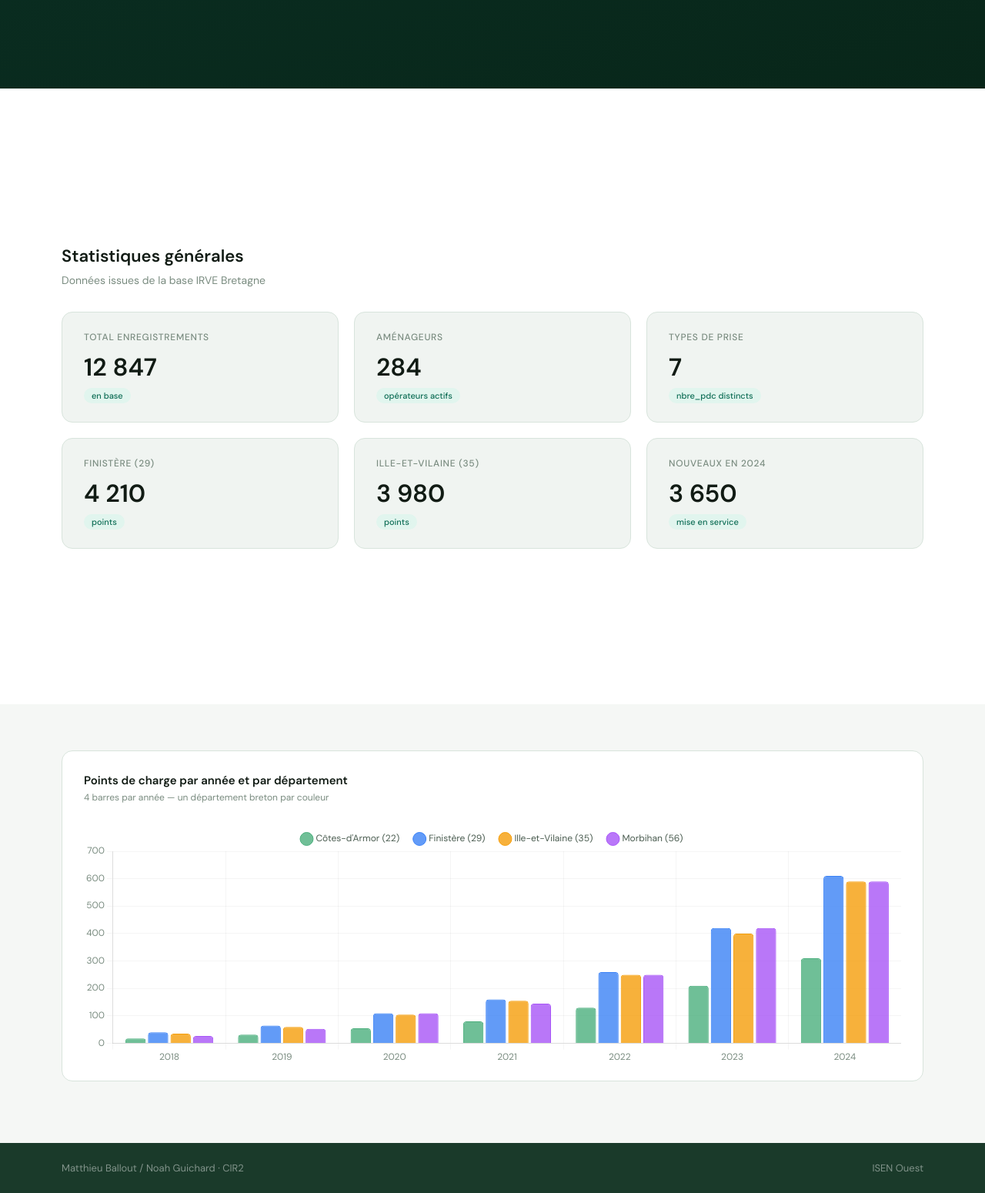
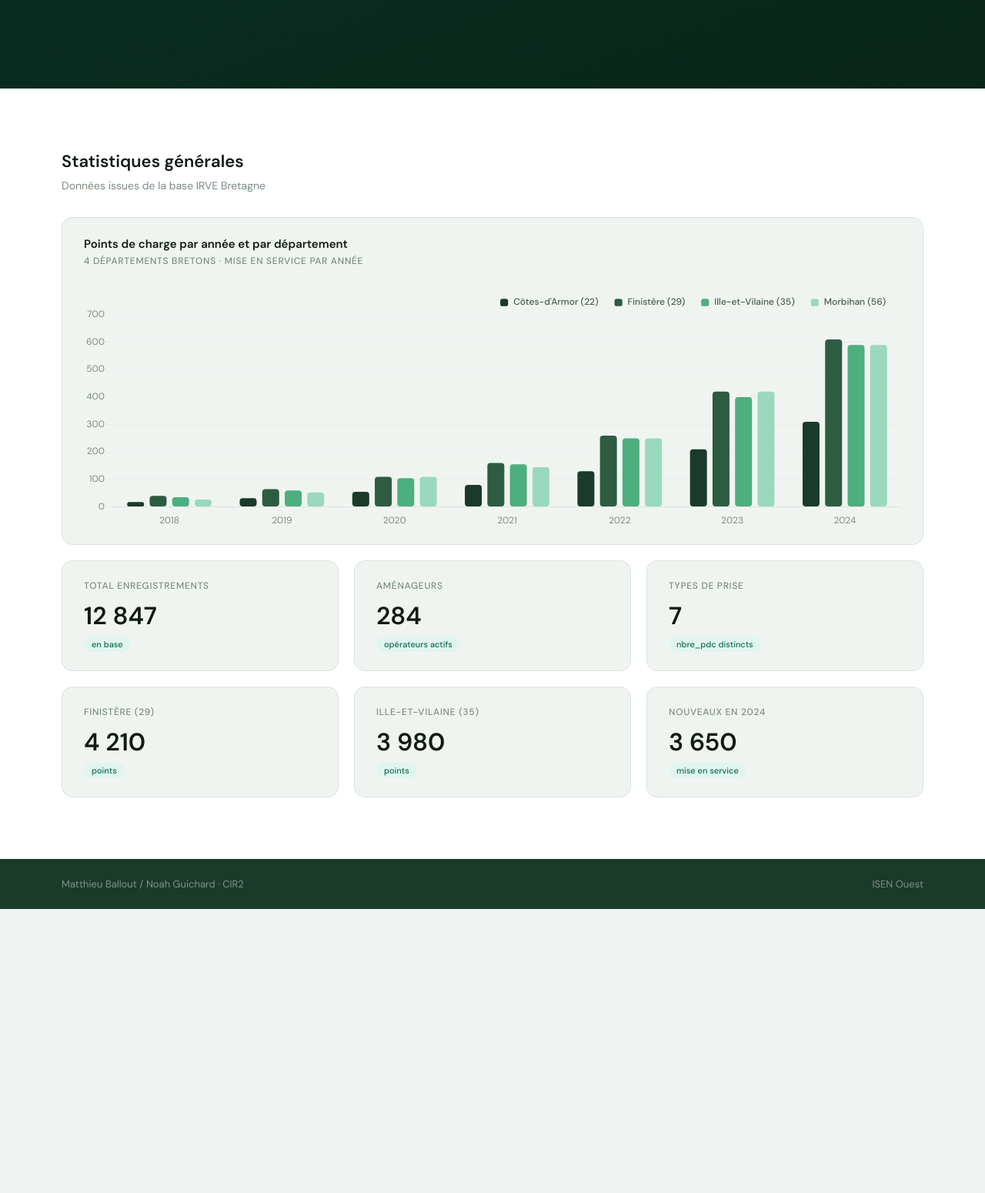
Before and after one commit to matth-blt/Projet-Web-CIR2, a PHP site: page /html/index.html in a window 1280 px wide. Shown: the part 745-2295 px from the top of the page at 77% size. After the commit the page ends 1926 px from the top, so only its background shows below. Run offline with PHP 8.4, Linux system fonts and the light colour scheme.

Commit message:
update graph bâton accueil

```diff
--- a/front/css/index.css
+++ b/front/css/index.css
@@ -114,7 +114,7 @@
 
 /* ── SECTION STATISTIQUES ── */
 .stats-section {
-  padding: 0 80px;
+  padding: 80px 80px;
   background: var(--blanc);
   min-height: 100vh;
   display: flex;
@@ -163,39 +163,35 @@
   border-radius: 20px;
 }
 
-/* ── SECTION GRAPHIQUES (sous les stat-cards) ── */
-.charts-section {
-  padding: 60px 80px 80px;
-  background: var(--fond);
-  display: flex;
-  flex-direction: column;
-  gap: 24px;
+/* ── CARTE GRAPHIQUE (assortie aux stat-card, placée au-dessus de la grille) ── */
+.stat-chart-card {
+  background: var(--surface);
+  border: 1px solid var(--bordure);
+  border-radius: var(--arrondi-lg);
+  padding: 24px 28px 20px;
+  margin-bottom: 20px;
 }
 
-
-/* Carte de graphique générique */
-.chart-block {
-  background: var(--blanc);
-  border: 1px solid var(--bordure);
-  border-radius: var(--arrondi-lg);
-  padding: 28px 28px 20px;
+.stat-chart-head {
+  margin-bottom: 20px;
 }
 
-.chart-block-title {
+.stat-chart-title {
   font-size: 15px;
   font-weight: 600;
   color: var(--texte);
   margin-bottom: 4px;
 }
 
-.chart-block-sub {
+.stat-chart-sub {
   font-size: 12px;
+  font-weight: 500;
   color: var(--texte3);
-  margin-bottom: 20px;
+  text-transform: uppercase;
+  letter-spacing: 0.06em;
 }
 
-/* Hauteur du canvas — grand graphique barres groupées */
-.chart-block-wrap {
+.stat-chart-wrap {
   position: relative;
   height: 320px;
 }
@@ -206,9 +202,9 @@
   .hero            { padding: 48px 32px; min-height: auto; flex-direction: column; gap: 40px; }
   .hero-right      { width: 100%; }
   .hero-chart-wrap { height: 220px; }
-  .stats-section   { padding: 40px 32px; min-height: auto; }
+  .stats-section   { padding: 48px 32px; min-height: auto; }
   .stats-grid      { grid-template-columns: repeat(2, 1fr); }
-  .charts-section  { padding: 40px 32px 60px; }
+  .stat-chart-wrap { height: 260px; }
 }
 
 @media (max-width: 540px) {
--- a/front/html/index.html
+++ b/front/html/index.html
@@ -48,6 +48,20 @@
         <div class="stats-section">
             <div class="section-heading">Statistiques générales</div>
             <div class="section-sub">Données issues de la base IRVE Bretagne</div>
+
+            <!-- Graphique : points par année et par département -->
+            <div class="stat-chart-card">
+                <div class="stat-chart-head">
+                    <div>
+                        <div class="stat-chart-title">Points de charge par année et par département</div>
+                        <div class="stat-chart-sub">4 départements bretons · mise en service par année</div>
+                    </div>
+                </div>
+                <div class="stat-chart-wrap">
+                    <canvas id="chartGroupedBar"></canvas>
+                </div>
+            </div>
+
             <div class="stats-grid">
             <div class="stat-card">
                 <div class="stat-label">Total enregistrements</div>
@@ -80,19 +94,6 @@
                 <span class="stat-tag">mise en service</span>
             </div>
             </div>
-        </div>
-
-        <div class="charts-section">
-
-            <!-- Graphique 1 : points par année ET par département (barres groupées) -->
-            <div class="chart-block">
-                <div class="chart-block-title">Points de charge par année et par département</div>
-                <div class="chart-block-sub">4 barres par année — un département breton par couleur</div>
-                <div class="chart-block-wrap">
-                    <canvas id="chartGroupedBar"></canvas>
-                </div>
-            </div>
-
         </div>
 
         <footer>
@@ -152,26 +153,26 @@
         });
     </script>
     <script>
-        /* ── Couleurs départements ── */
+        /* ── Palette dégradé de verts (cohérente avec les cards) ── */
         const DEP_COLORS = {
-            '22': { bg: 'rgba(76,175,125,0.8)',  border: '#4caf7d' },
-            '29': { bg: 'rgba(59,130,246,0.8)',  border: '#3b82f6' },
-            '35': { bg: 'rgba(245,158,11,0.8)',  border: '#f59e0b' },
-            '56': { bg: 'rgba(168,85,247,0.8)',  border: '#a855f7' },
+            '22': '#1a3a2a',  // vert-fonce
+            '29': '#2d5c42',  // vert-moyen
+            '35': '#4caf7d',  // vert-accent
+            '56': '#9ad9bd',  // vert clair
         };
 
         const YEARS = ['2018','2019','2020','2021','2022','2023','2024'];
 
-        /* ── Graphique 1 : barres groupées année × département ── */
+        /* ── Graphique : barres groupées année × département (thème clair) ── */
         new Chart(document.getElementById('chartGroupedBar'), {
             type: 'bar',
             data: {
                 labels: YEARS,
                 datasets: [
-                    { label: "Côtes-d'Armor (22)", data: [18, 32, 55, 80, 130, 210, 310],  backgroundColor: DEP_COLORS['22'].bg, borderColor: DEP_COLORS['22'].border, borderWidth: 1, borderRadius: 4 },
-                    { label: 'Finistère (29)',       data: [40, 65, 110, 160, 260, 420, 610], backgroundColor: DEP_COLORS['29'].bg, borderColor: DEP_COLORS['29'].border, borderWidth: 1, borderRadius: 4 },
-                    { label: 'Ille-et-Vilaine (35)', data: [35, 60, 105, 155, 250, 400, 590], backgroundColor: DEP_COLORS['35'].bg, borderColor: DEP_COLORS['35'].border, borderWidth: 1, borderRadius: 4 },
-                    { label: 'Morbihan (56)',         data: [27, 53, 110, 145, 250, 420, 590], backgroundColor: DEP_COLORS['56'].bg, borderColor: DEP_COLORS['56'].border, borderWidth: 1, borderRadius: 4 },
+                    { label: "Côtes-d'Armor (22)", data: [18, 32, 55, 80, 130, 210, 310],  backgroundColor: DEP_COLORS['22'], borderRadius: 4, borderSkipped: false, maxBarThickness: 22 },
+                    { label: 'Finistère (29)',       data: [40, 65, 110, 160, 260, 420, 610], backgroundColor: DEP_COLORS['29'], borderRadius: 4, borderSkipped: false, maxBarThickness: 22 },
+                    { label: 'Ille-et-Vilaine (35)', data: [35, 60, 105, 155, 250, 400, 590], backgroundColor: DEP_COLORS['35'], borderRadius: 4, borderSkipped: false, maxBarThickness: 22 },
+                    { label: 'Morbihan (56)',         data: [27, 53, 110, 145, 250, 420, 590], backgroundColor: DEP_COLORS['56'], borderRadius: 4, borderSkipped: false, maxBarThickness: 22 },
                 ]
             },
             options: {
@@ -181,20 +182,44 @@
                 plugins: {
                     legend: {
                         position: 'top',
-                        labels: { color: '#4a5c50', font: { family: 'DM Sans', size: 12 }, usePointStyle: true, padding: 20 }
+                        align: 'end',
+                        labels: {
+                            color: '#4a5c50',
+                            font: { family: 'DM Sans', size: 12, weight: '500' },
+                            usePointStyle: true,
+                            pointStyle: 'rectRounded',
+                            pointStyleWidth: 12,
+                            boxHeight: 8,
+                            padding: 20,
+                        }
                     },
                     tooltip: {
                         backgroundColor: '#1a3a2a',
-                        titleColor: '#fff',
+                        titleColor: '#ffffff',
                         bodyColor: 'rgba(255,255,255,0.75)',
-                        borderColor: 'rgba(76,175,125,0.3)',
+                        borderColor: 'rgba(76,175,125,0.35)',
                         borderWidth: 1,
                         padding: 12,
+                        cornerRadius: 8,
+                        usePointStyle: true,
+                        callbacks: {
+                            title: items => 'Année ' + items[0].label,
+                            label: item => '  ' + item.dataset.label + ' : ' + item.formattedValue + ' PDC',
+                        }
                     }
                 },
                 scales: {
-                    x: { grid: { color: 'rgba(0,0,0,0.04)' }, ticks: { color: '#7a8c80', font: { family: 'DM Sans', size: 12 } } },
-                    y: { beginAtZero: true, grid: { color: 'rgba(0,0,0,0.04)' }, ticks: { color: '#7a8c80', font: { family: 'DM Sans', size: 12 }, precision: 0 } }
+                    x: {
+                        grid: { display: false },
+                        border: { color: '#d8e4dc' },
+                        ticks: { color: '#7a8c80', font: { family: 'DM Sans', size: 12 } },
+                    },
+                    y: {
+                        beginAtZero: true,
+                        grid: { color: '#e8efe9' },
+                        border: { display: false },
+                        ticks: { color: '#7a8c80', font: { family: 'DM Sans', size: 12 }, precision: 0 },
+                    }
                 }
             }
         });
```
